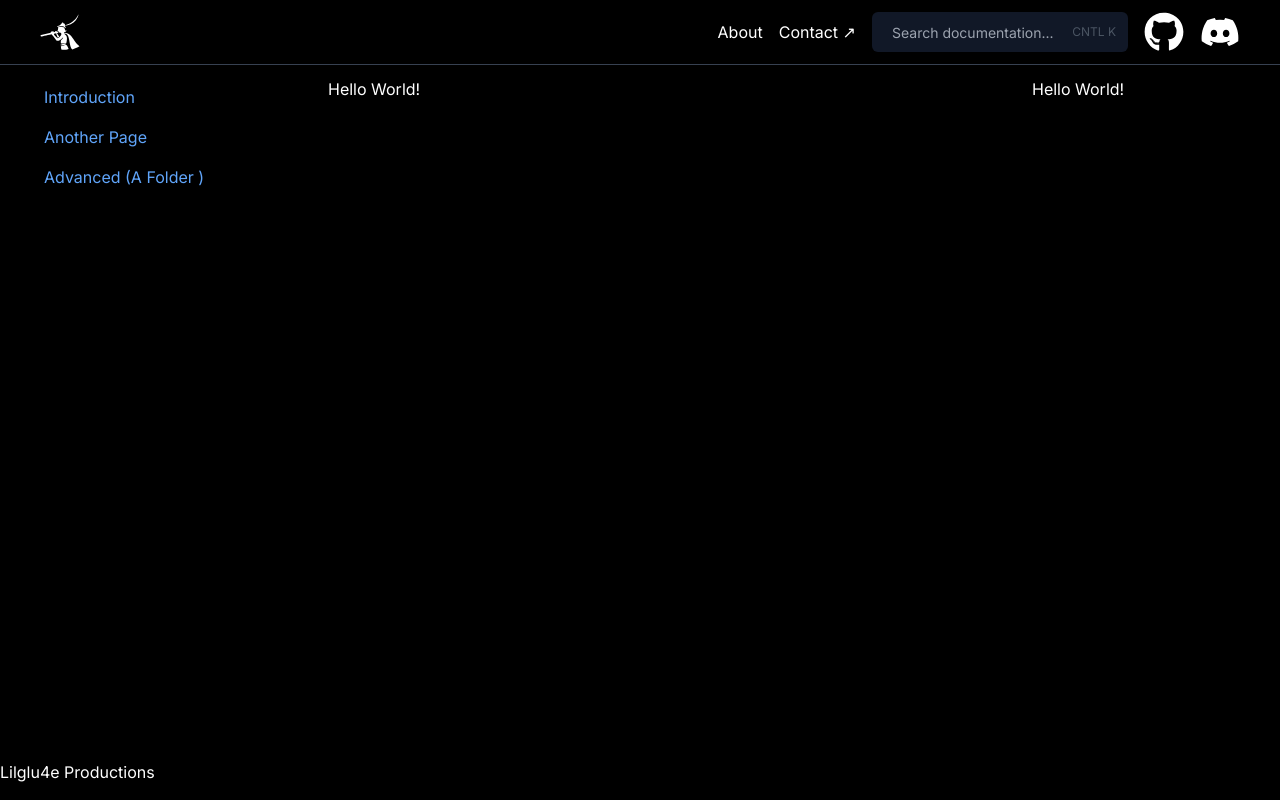
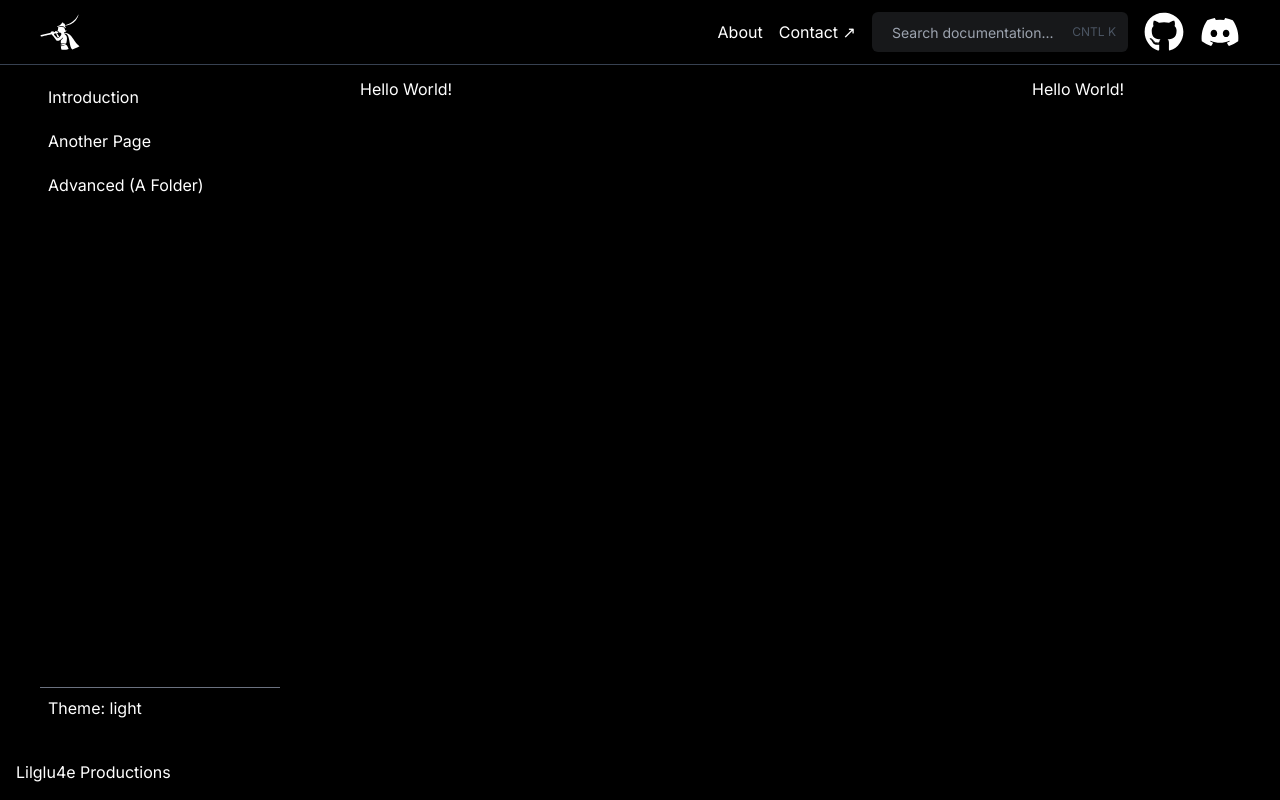
Before and after one commit to mohammadsarraf/next_template_1, a Next.js app: page / in a window 1280 px wide. Built offline with nearby package versions, Linux system fonts and the light colour scheme.

Commit message:
menu.tsx update

```diff
--- a/src/app/Components/Menu.tsx
+++ b/src/app/Components/Menu.tsx
@@ -1,11 +1,83 @@
-import React from "react";
+import React, { useState, useRef } from "react";
 
 export default function Menu() {
+    const [selectedButton, setSelectedButton] = useState(null);
+    const [isThemeDropdownOpen, setIsThemeDropdownOpen] = useState(false);
+    const [selectedTheme, setSelectedTheme] = useState("light"); // Default theme
+
+    const handleButtonClick = (buttonName) => {
+        setSelectedButton(buttonName);
+    };
+
+    const toggleThemeDropdown = () => {
+        setIsThemeDropdownOpen(!isThemeDropdownOpen);
+    };
+
+    const handleThemeChange = (theme) => {
+        setSelectedTheme(theme);
+        toggleThemeDropdown();
+    };
+
+    const themeButtonRef = useRef(null);
+
     return (
-        <div className="flex flex-col w-72 px-10 py-3">
-            <button className="text-blue-400 text-left text-md text-bold p-1 py-2 rounded-md hover:bg-blue-100 hover:bg-opacity-10">Introduction</button>
-            <button className="text-blue-400 text-left text-md text-bold p-1 py-2 rounded-md hover:bg-blue-100 hover:bg-opacity-10">Another Page</button>
-            <button className="text-blue-400 text-left text-md text-bold p-1 py-2 rounded-md hover:bg-blue-100 hover:bg-opacity-10">Advanced (A Folder )</button>
+        <div className="flex flex-col w-80 px-10 py-3 relative">
+            <div className="flex flex-col flex-grow border-b border-gray-500">
+                <button
+                    className={`text-md text-bold text-left p-2 mb-1 rounded-md hover:bg-blue-100 hover:bg-opacity-10 ${selectedButton === "Introduction"
+                            ? "text-blue-600 bg-opacity-20 bg-blue-400 hover:bg-blue-400 hover:bg-opacity-20"
+                            : "text-white "
+                        }`}
+                    onClick={() => handleButtonClick("Introduction")}
+                >
+                    Introduction
+                </button>
+                <button
+                    className={`text-md text-bold text-left p-2 mb-1 rounded-md hover:bg-blue-100 hover:bg-opacity-10 ${selectedButton === "Another Page"
+                            ? "text-blue-600 bg-opacity-20 bg-blue-400 hover:bg-blue-400 hover:bg-opacity-20"
+                            : "text-white "
+                        }`}
+                    onClick={() => handleButtonClick("Another Page")}
+                >
+                    Another Page
+                </button>
+                <button
+                    className={`text-md text-bold text-left p-2 mb-1 rounded-md hover:bg-blue-100 hover:bg-opacity-10 ${selectedButton === "Advanced (A Folder)"
+                            ? "text-blue-600 bg-opacity-20 bg-blue-400 hover:bg-blue-400 hover:bg-opacity-20"
+                            : "text-white "
+                        }`}
+                    onClick={() => handleButtonClick("Advanced (A Folder)")}
+                >
+                    Advanced (A Folder)
+                </button>
+            </div>
+            <div className="flex flex-col relative">
+                <button
+                    ref={themeButtonRef}
+                    className={`text-white text-md text-bold text-left p-2 mb-1 rounded-md bg-transparent`}
+                    onClick={toggleThemeDropdown}
+                >
+                    Theme: {selectedTheme}
+                </button>
+                {isThemeDropdownOpen && (
+                    <div className="flex flex-col-reverse absolute bottom-10 mt-2 w-64">
+                        <ul className={`text-md text-bold text-left p-2 mb-1 rounded-md bg-gray-700`}>
+                            <li
+                                className={`text-md text-bold text-left p-2 mb-1 rounded-md bg-gray-700`}
+                                onClick={() => handleThemeChange("light")}
+                            >
+                                Light
+                            </li>
+                            <li
+                                className={`text-md text-bold text-left p-2 mb-1 rounded-md bg-gray-700`}
+                                onClick={() => handleThemeChange("dark")}
+                            >
+                                Dark
+                            </li>
+                        </ul>
+                    </div>
+                )}
+            </div>
         </div>
     );
 }
--- a/src/app/Components/Navbar.tsx
+++ b/src/app/Components/Navbar.tsx
@@ -35,7 +35,7 @@ export default function Navbar() {
 						<input
 							ref={searchInputRef}
 							type="text"
-							className="bg-gray-900 h-10 px-5 pr-10 rounded-md text-sm focus:outline-none w-64 text-white"
+							className="bg-blue-100 bg-opacity-10 h-10 px-5 pr-10 rounded-md text-sm focus:outline-none w-64 text-white"
 							placeholder="Search documentation..."
 						/>
 						<span className="absolute right-3 top-1/2 transform -translate-y-1/2 text-gray-600 text-xs">CNTL K</span>
--- a/src/app/page.tsx
+++ b/src/app/page.tsx
@@ -14,8 +14,8 @@ export default function Home() {
 				<Main />
 				<Info />
 			</main>
-			<footer className="py-4">
-				<p className="text-white">Lilglu4e Productions</p>
+			<footer className="">
+				<p className="text-white p-4">Lilglu4e Productions</p>
 			</footer>
 		</div>
 	)
```
